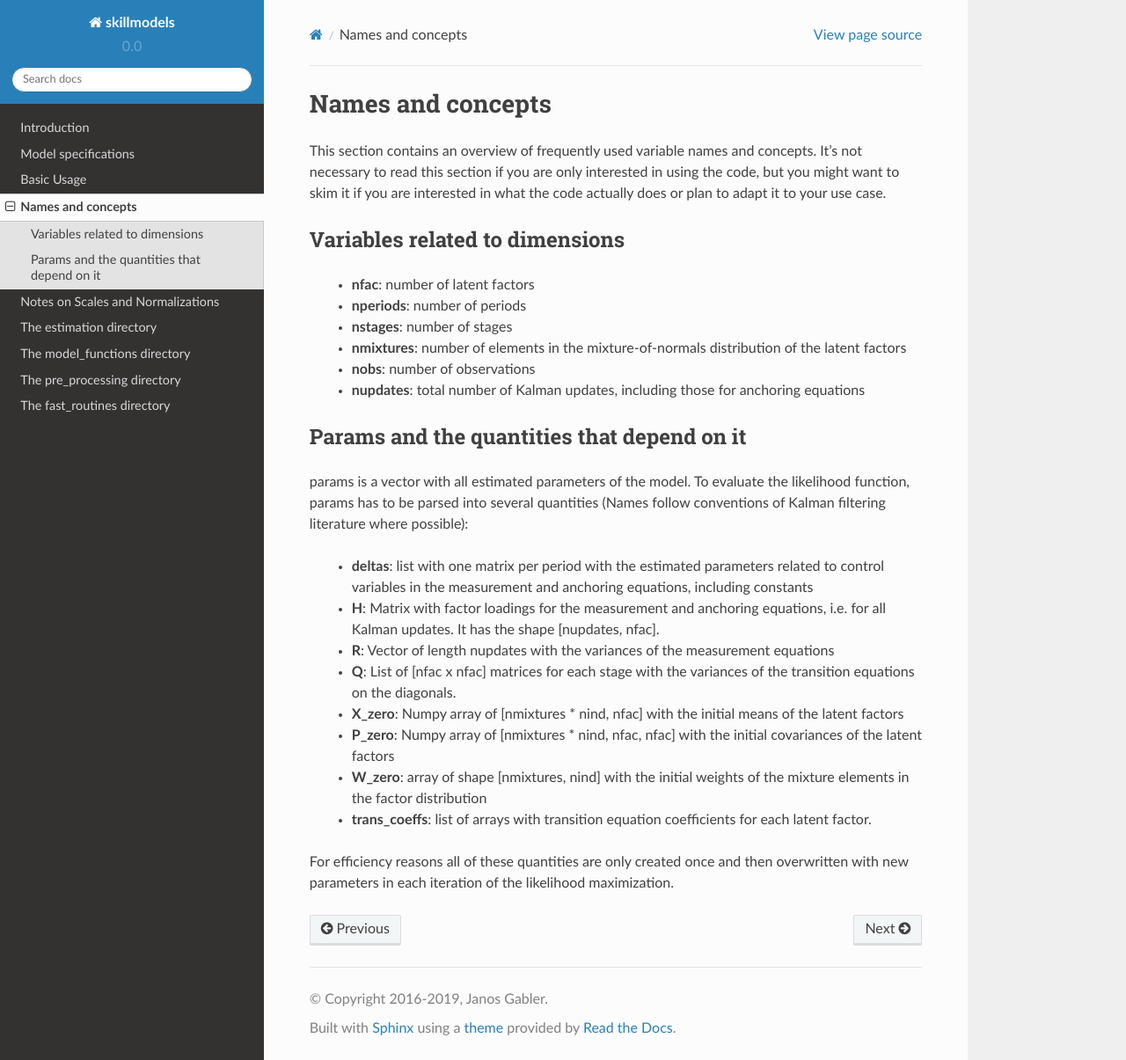
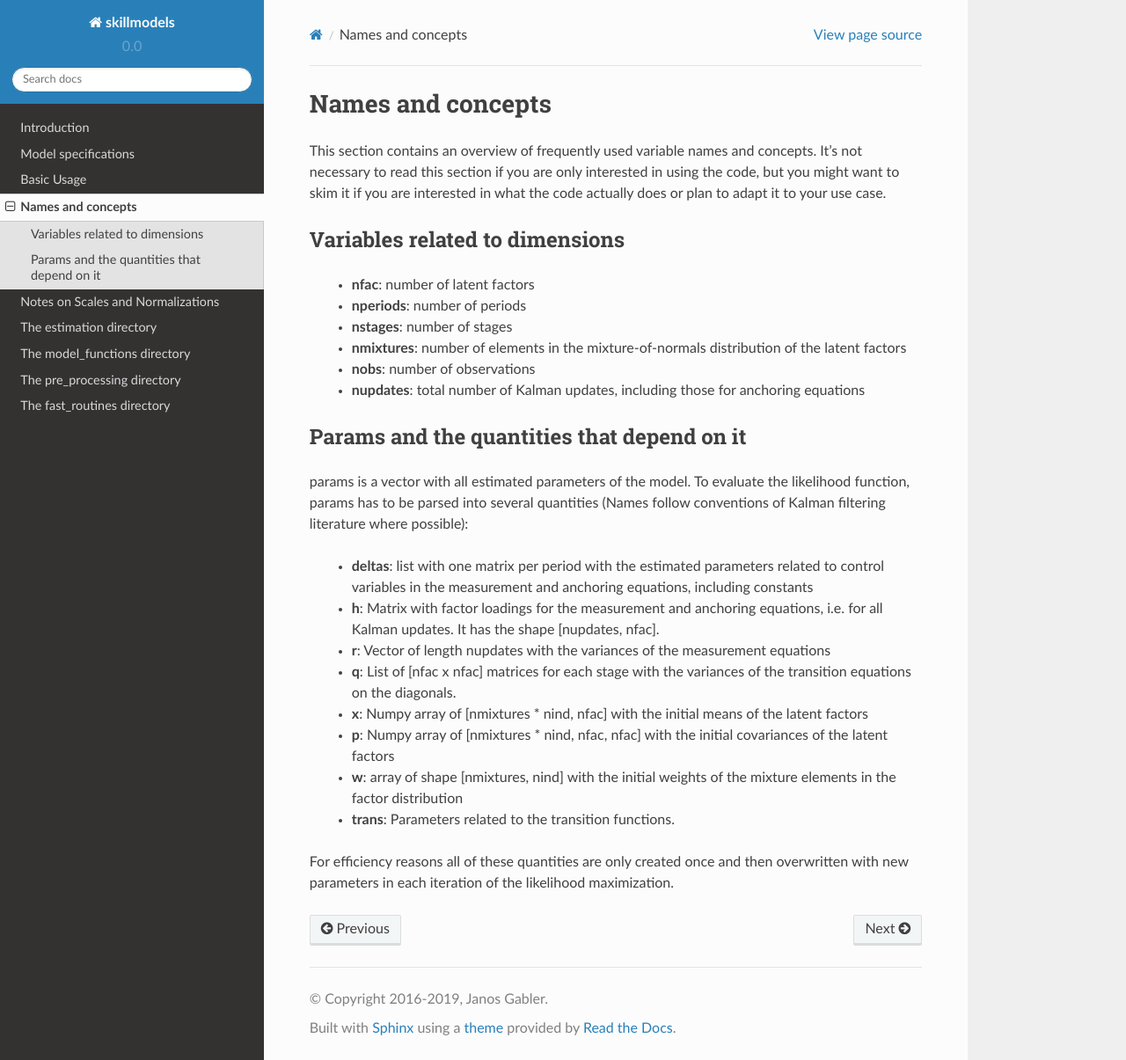
Before and after one commit to OpenSourceEconomics/skillmodels, a Sphinx documentation site: the page built from docs/source/names_and_concepts.rst, in a window 1280 px wide and 1205 px high. Shown: the whole window at 88% size. Built offline with Sphinx 7.4.7 and the Read the Docs theme 2.0.0, drawn with Linux system fonts in a browser that asks for light colours.

Commit message:
Small fix in documentation.

```diff
--- a/docs/source/names_and_concepts.rst
+++ b/docs/source/names_and_concepts.rst
@@ -34,19 +34,18 @@ follow conventions of Kalman filtering literature where possible):
     * **deltas**: list with one matrix per period with the estimated parameters
       related to control variables in the measurement and anchoring
       equations, including constants
-    * **H**: Matrix with factor loadings for the measurement and anchoring equations,
+    * **h**: Matrix with factor loadings for the measurement and anchoring equations,
       i.e. for all Kalman updates. It has the shape [nupdates, nfac].
-    * **R**: Vector of length nupdates with the variances of the measurement equations
-    * **Q**: List of [nfac x nfac] matrices for each stage with the variances of the
+    * **r**: Vector of length nupdates with the variances of the measurement equations
+    * **q**: List of [nfac x nfac] matrices for each stage with the variances of the
       transition equations on the diagonals.
-    * **X_zero**: Numpy array of [nmixtures * nind, nfac] with the initial means of the
+    * **x**: Numpy array of [nmixtures * nind, nfac] with the initial means of the
       latent factors
-    * **P_zero**: Numpy array of [nmixtures * nind, nfac, nfac] with the initial
+    * **p**: Numpy array of [nmixtures * nind, nfac, nfac] with the initial
       covariances of the latent factors
-    * **W_zero**: array of shape [nmixtures, nind] with the initial weights of
+    * **w**: array of shape [nmixtures, nind] with the initial weights of
       the mixture elements in the factor distribution
-    * **trans_coeffs**: list of arrays with transition equation coefficients for
-      each latent factor.
+    * **trans**: Parameters related to the transition functions.
 
 For efficiency reasons all of these quantities are only created once and then
 overwritten  with new parameters in each iteration of the likelihood
```
Also changed, not shown: .azure-pipelines.yml.
